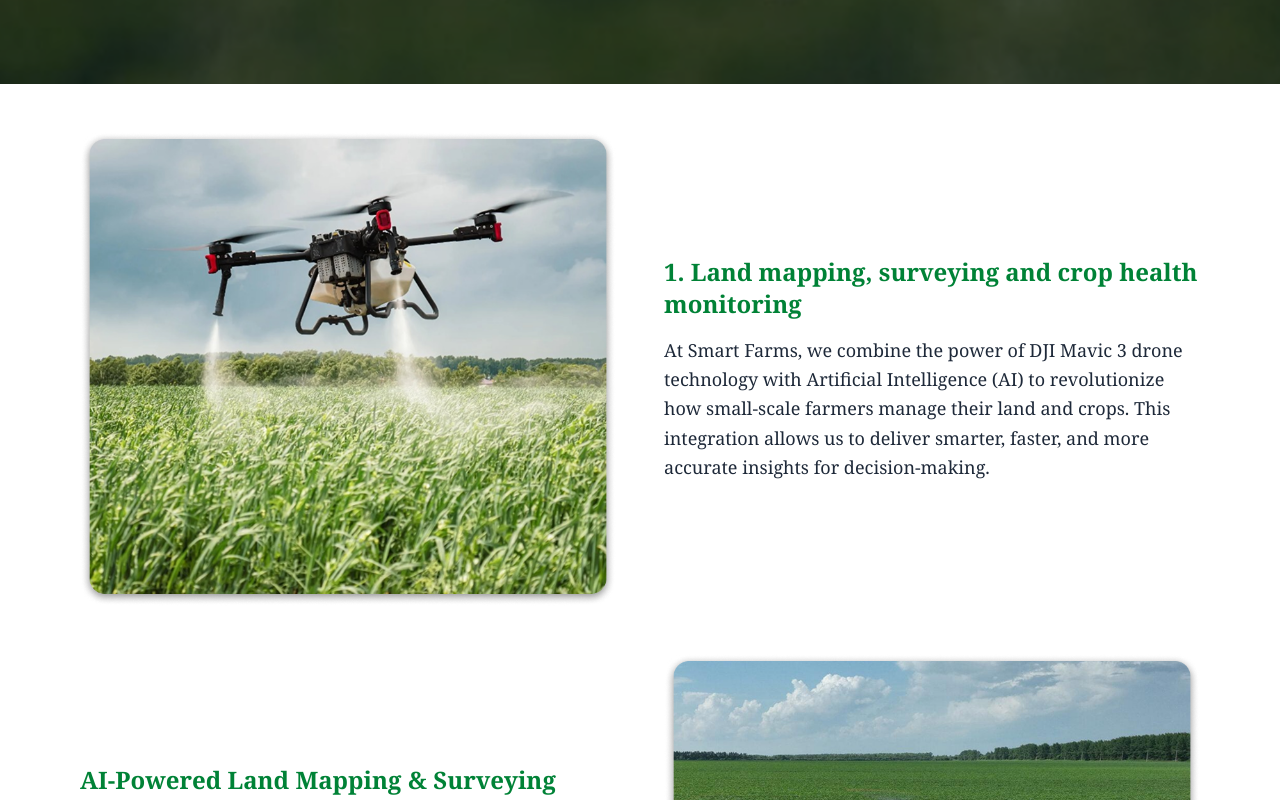
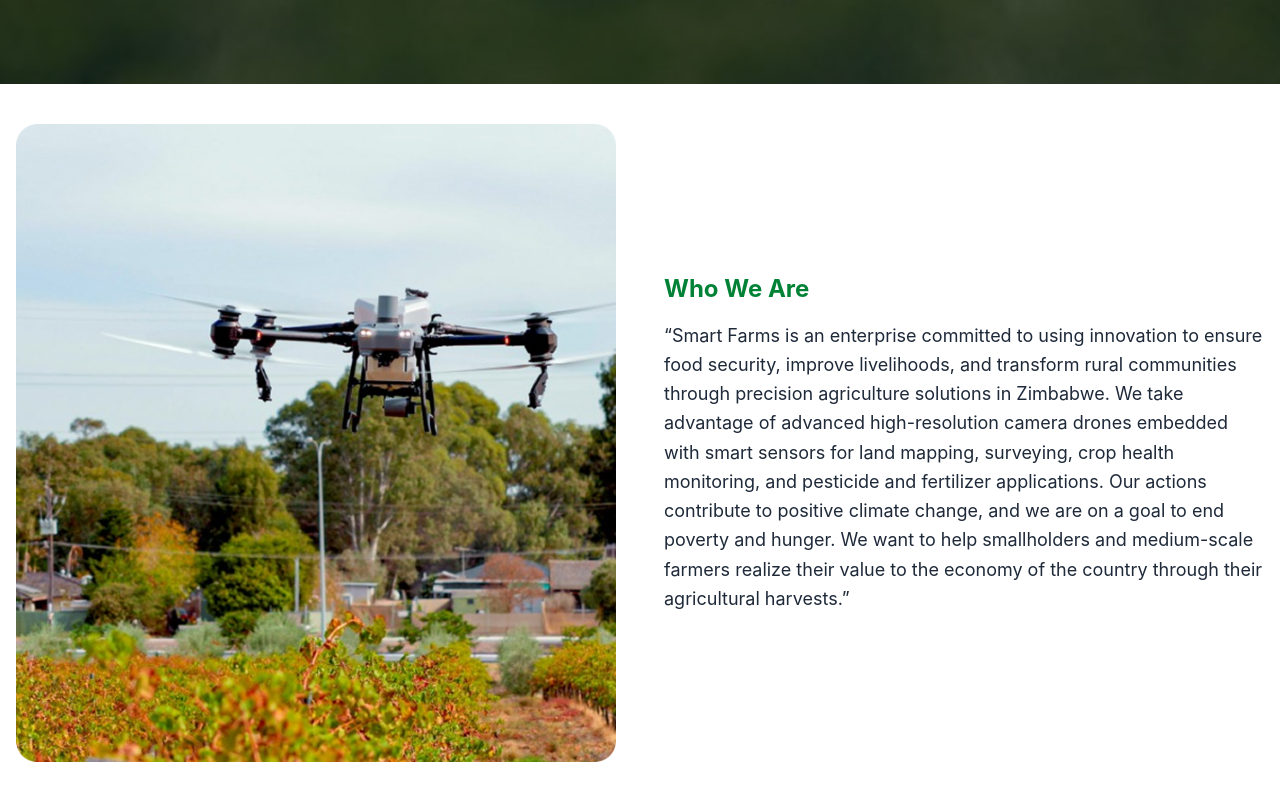
Before and after one commit to HudsonWayne/Smart-Farms, a Next.js app: page /about in a window 1280 px wide. Shown: the part 580-1380 px from the top of the page. Built offline with nearby package versions, Linux system fonts and the light colour scheme; a web font is replaced by a local one.

Commit message:
initial commit

```diff
--- a/src/pages/about.tsx
+++ b/src/pages/about.tsx
@@ -1,7 +1,6 @@
 "use client";
 
 import Image from "next/image";
-import NineBlocks from "@/components/NineBlocks"; // Import NineBlocks component
 
 export default function AboutPage() {
   return (
@@ -23,7 +22,7 @@ export default function AboutPage() {
         <div className="absolute inset-0 bg-black opacity-60" />
 
         {/* Text Content */}
-        <div className="relative z-10 px-4 md:px-8 text-center max-w-4xl">
+        <div className="relative z-10 px-4 md:px-8 text-center max-w-7xl mx-auto">
           <h1
             className="text-4xl md:text-6xl font-bold text-green-500 mb-4"
             style={{
@@ -39,8 +38,26 @@ export default function AboutPage() {
         </div>
       </div>
 
-      {/* NineBlocks Component Section */}
-      <NineBlocks />
+      {/* Who We Are Section with Image on Left and Text on Right */}
+      <div className="grid md:grid-cols-2 gap-12 items-center mt-10 mb-10 md:flex-row max-w-7xl mx-auto px-4">
+        <div>
+          <Image
+            src="/Rectangle 55 (1).png"
+            alt="Smart Fertilizer Application with AI and Drone Technology"
+            width={500}
+            height={300} // Reduced height by 100px
+            className="w-full object-cover"
+          />
+        </div>
+        <div className="max-w-prose">
+          <h2 className="text-green-700 text-2xl font-bold mb-4">
+            Who We Are
+          </h2>
+          <p className="text-gray-800 text-lg leading-relaxed">
+            “Smart Farms is an enterprise committed to using innovation to ensure food security, improve livelihoods, and transform rural communities through precision agriculture solutions in Zimbabwe. We take advantage of advanced high-resolution camera drones embedded with smart sensors for land mapping, surveying, crop health monitoring, and pesticide and fertilizer applications. Our actions contribute to positive climate change, and we are on a goal to end poverty and hunger. We want to help smallholders and medium-scale farmers realize their value to the economy of the country through their agricultural harvests.”
+          </p>
+        </div>
+      </div>
     </>
   );
 }
```
Also changed, not shown: public/Rectangle 55 (1).png (added).
